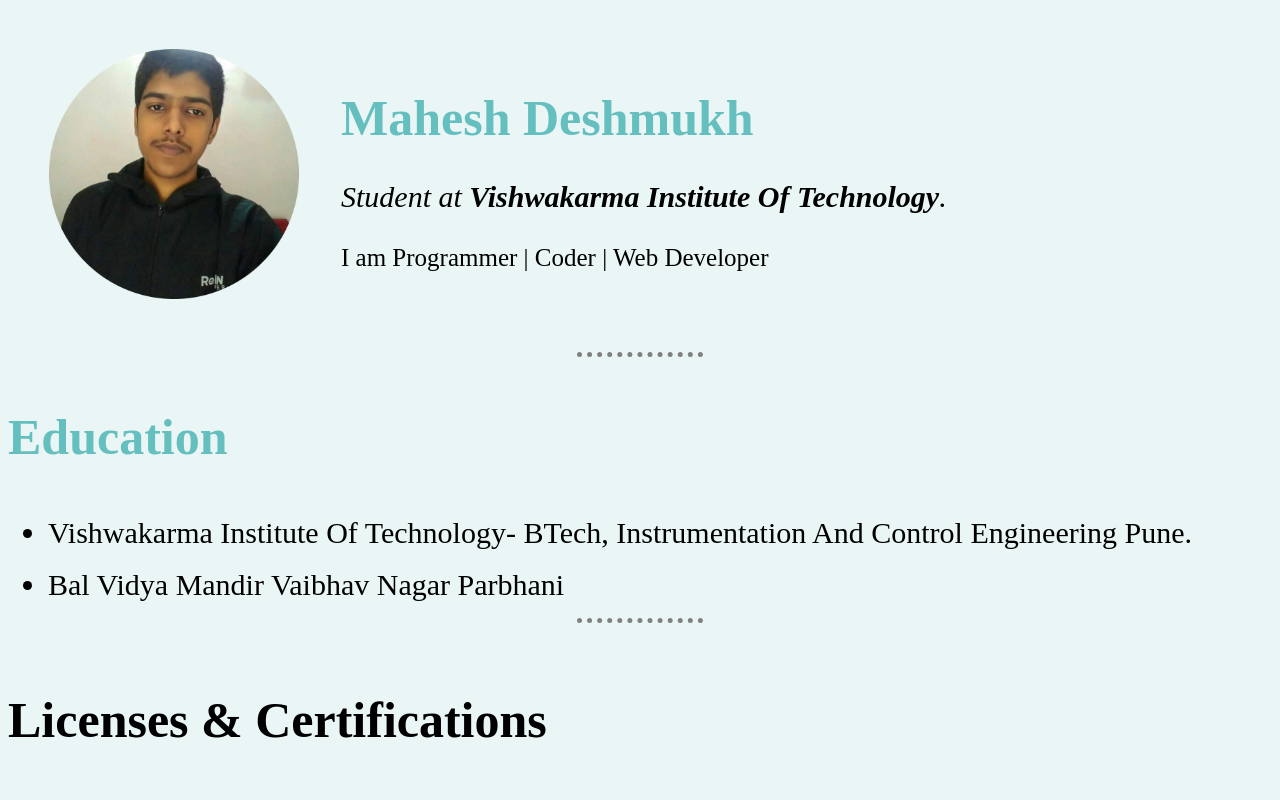
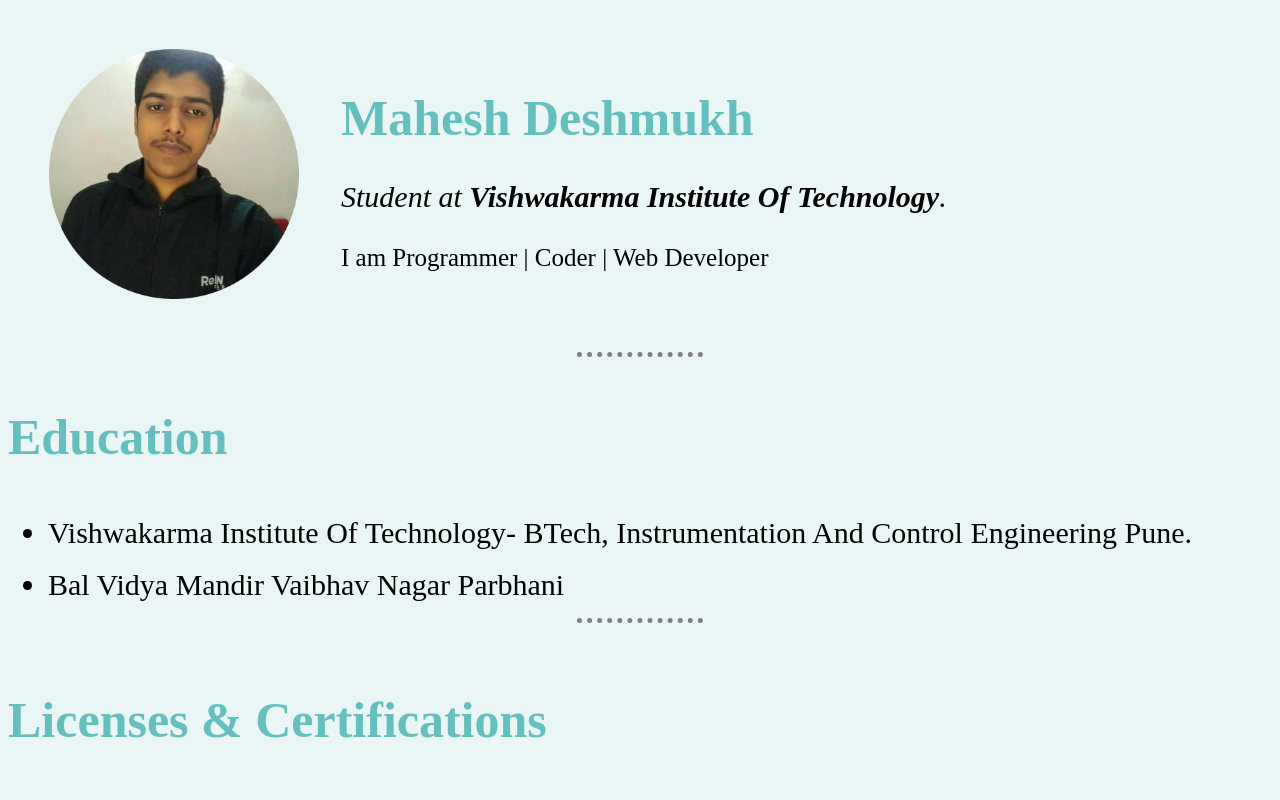
Before and after one commit to MaheshMDeshmukh/UpdatedResumeWebsite, a plain HTML site: page index.html in a window 1280 px wide. Shown: the top 800 px of the page. Drawn offline with Linux system fonts and the light colour scheme.

Commit message:
new updated

```diff
--- a/style.css
+++ b/style.css
@@ -1,3 +1,4 @@
+
 body {background-color: #EAF6F6;}
 h1
 {color: #66BFBF ;
@@ -9,6 +10,7 @@ h2
 {
   color: #66BFBF }
 h3{color: #66BFBF ; font-size: 30px }
+h4{color: #66BFBF ; font-size: 30px }
 hr {
   background-color: #EAF6F6;
 border-style: none;
```
